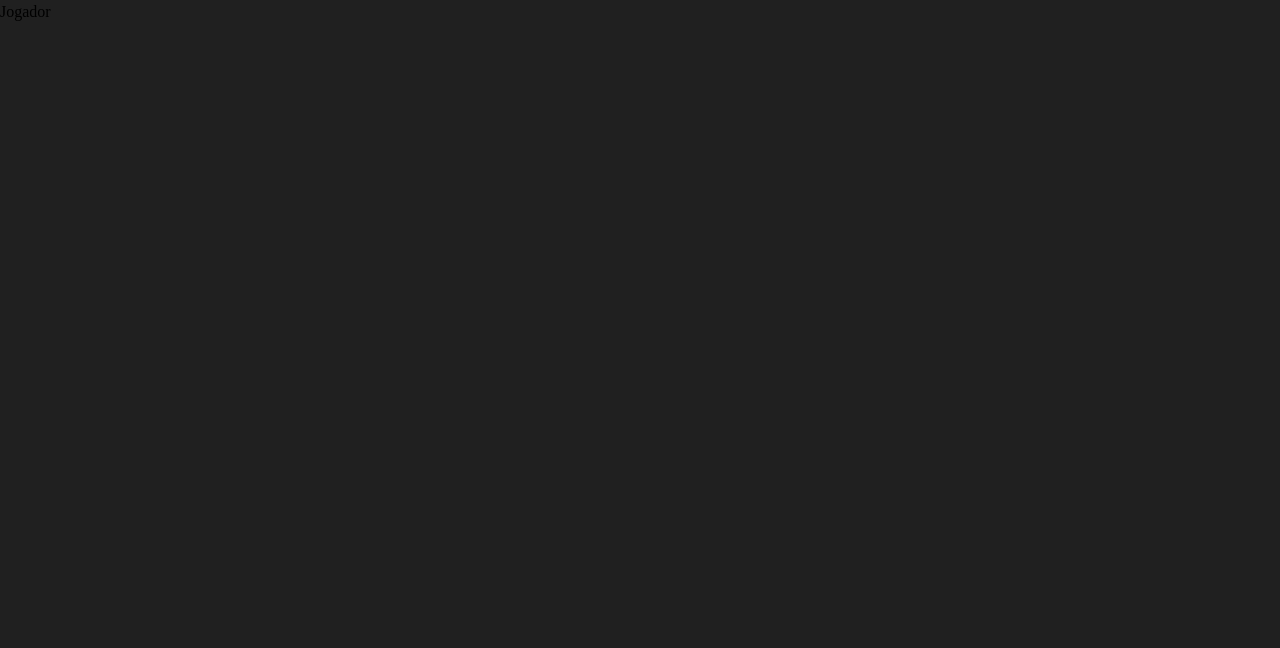
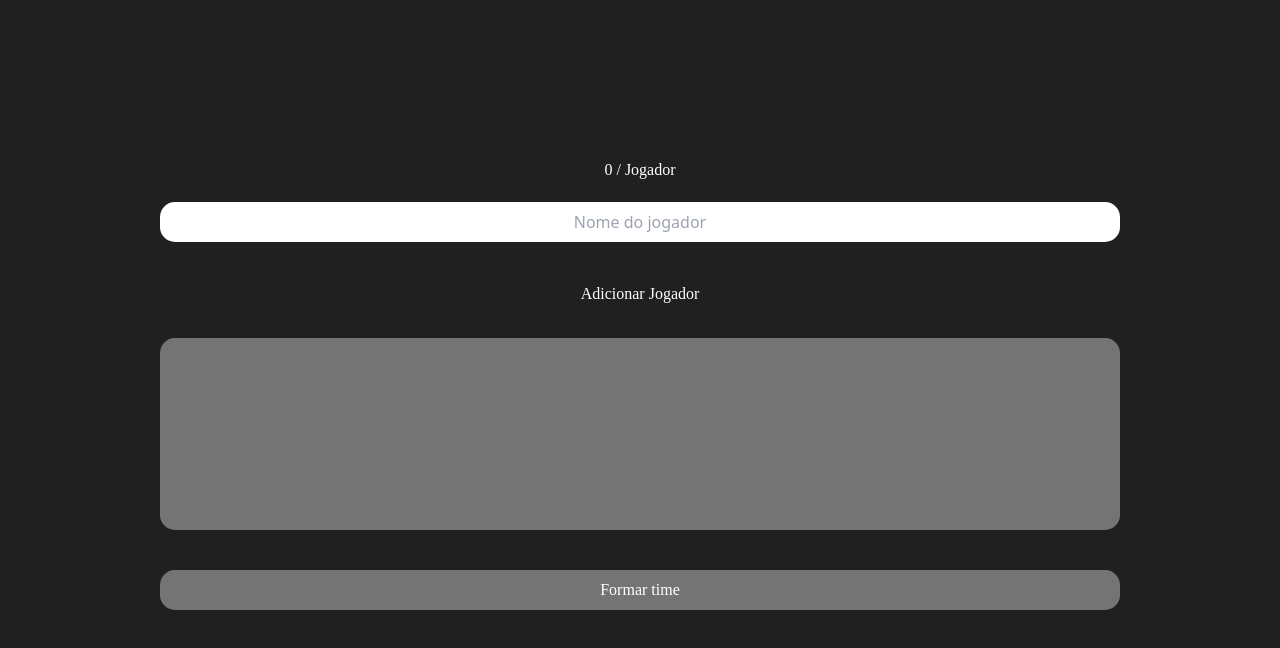
Before and after one commit to 01Vitorhugo/fut, a React (Create React App) app: page /jogador in a window 1280 px wide. Shown: the top 648 px of the page. Built offline with nearby package versions, Linux system fonts and the light colour scheme.

Commit message:
finish project

```diff
--- a/src/pages/Jogador/index.jsx
+++ b/src/pages/Jogador/index.jsx
@@ -1,11 +1,101 @@
+import { useState } from "react"
 
 
-export default function Jogador(){
+export default function Jogador() {
+    const [jogador, setJogador] = useState('');
+    const [arrayJogador, setArrayJogador] = useState([])
+    const [times, setTimes] = useState([]);
+
+    const nomeJagador = (e) => {
+        setJogador(e.target.value);
+    }
+
+    function AdcJogadorArray() {
+        var array = arrayJogador;
+        array.push(jogador)
+        setJogador('');
+
+    }
+    const valorAleatorioERemover = (array) => {
+        const indiceAleatorio = Math.floor(Math.random() * array.length);
+        const valor = array[indiceAleatorio];
+        array.splice(indiceAleatorio, 1);
+        return valor;
+    };
 
 
-    return(
-        <>
-        <h1>Jogador</h1>
-        </>
+    const adicionarJogador = () => {
+        const jogadoresDisponiveis = [...arrayJogador];
+        const novosTimes = [];
+        while (jogadoresDisponiveis.length > 0) {
+            const novoTime = {};
+            for (let i = 1; i <= 5; i++) {
+                if (jogadoresDisponiveis.length > 0) {
+                    novoTime[`jogador${i}`] = valorAleatorioERemover(jogadoresDisponiveis);
+                }
+            }
+            novosTimes.push(novoTime);
+        }
+        setTimes(novosTimes);
+        setArrayJogador([]);
+    };
+
+
+
+
+
+
+    return (
+        <div className=" h-screen  flex flex-col justify-center items-center ">
+
+            {arrayJogador.length <= 1 ?
+                <h1 className="text-colorText">{arrayJogador.length} / Jogador</h1>
+                :
+                <h1 className="text-colorText">{arrayJogador.length} / Jogadores</h1>
+            }
+
+
+
+            <input type="text"
+                name="jogador"
+                placeholder="Nome do jogador"
+                className="h-10 w-3/4 text-center rounded-[15px] mb-10 mt-5 "
+                value={jogador}
+                onChange={nomeJagador}
+            />
+
+            <button className="text-colorText mb-8 " onClick={AdcJogadorArray}
+            >
+                <h1>Adicionar Jogador</h1>
+            </button>
+
+
+            <section className=" h-48 w-3/4 bg-colorTrans overflow-auto touch-auto flex flex-col items-center rounded-[15px]">
+
+                {arrayJogador.map((jogador, index) => (
+                    <div className="container h-auto w-3/4 text-colorSegun flex justify-center items-center mt-1 ">
+                        <p key={index}>{jogador.toUpperCase()}</p>
+                    </div>
+                ))}
+            </section>
+
+            <button className="mt-10 text-colorText bg-colorTrans w-3/4 h-10 rounded-[15px]"
+                onClick={adicionarJogador}>
+                <h1>Formar time</h1>
+            </button>
+
+
+            <div className="container h-auto w-3/4  text-colorSegun flex flex-col  items-center mt-8 overflow-auto touch-auto gap-2">
+                {times.map((time, index) => (
+                    <div key={index} className="bg-colorTrans  w-4/5 flex flex-col  items-center rounded-[15px]">
+                        <h1 className="text-white" >Time {index + 1}</h1>
+                        {Object.values(time).map((jogador, idx) => (
+                            <h3 key={idx} className="text-">{jogador.toUpperCase()}</h3>
+                        ))}
+                    </div>))}
+            </div>
+
+
+        </div>
     )
 }
--- a/tailwind.config.js
+++ b/tailwind.config.js
@@ -4,18 +4,22 @@ module.exports = {
     "./src/**/*.{js,jsx,ts,tsx}",
   ],
   theme: {
-
+    extend: {
       colors: {
         colorPrin: '#202020',
         colorSegun: '#ffff',
         colorText: '#ffff',
         colorTrans: '#ffffff60',
-      colorAzul: '0000cd',
+        colorAzul: '005385',
         colorVermelho: 'ff0000'
 
 
       },
 
+    }
+
+
+
 
   },
   plugins: [],
```
Lines whose indentation alone changed are shown as unchanged.
